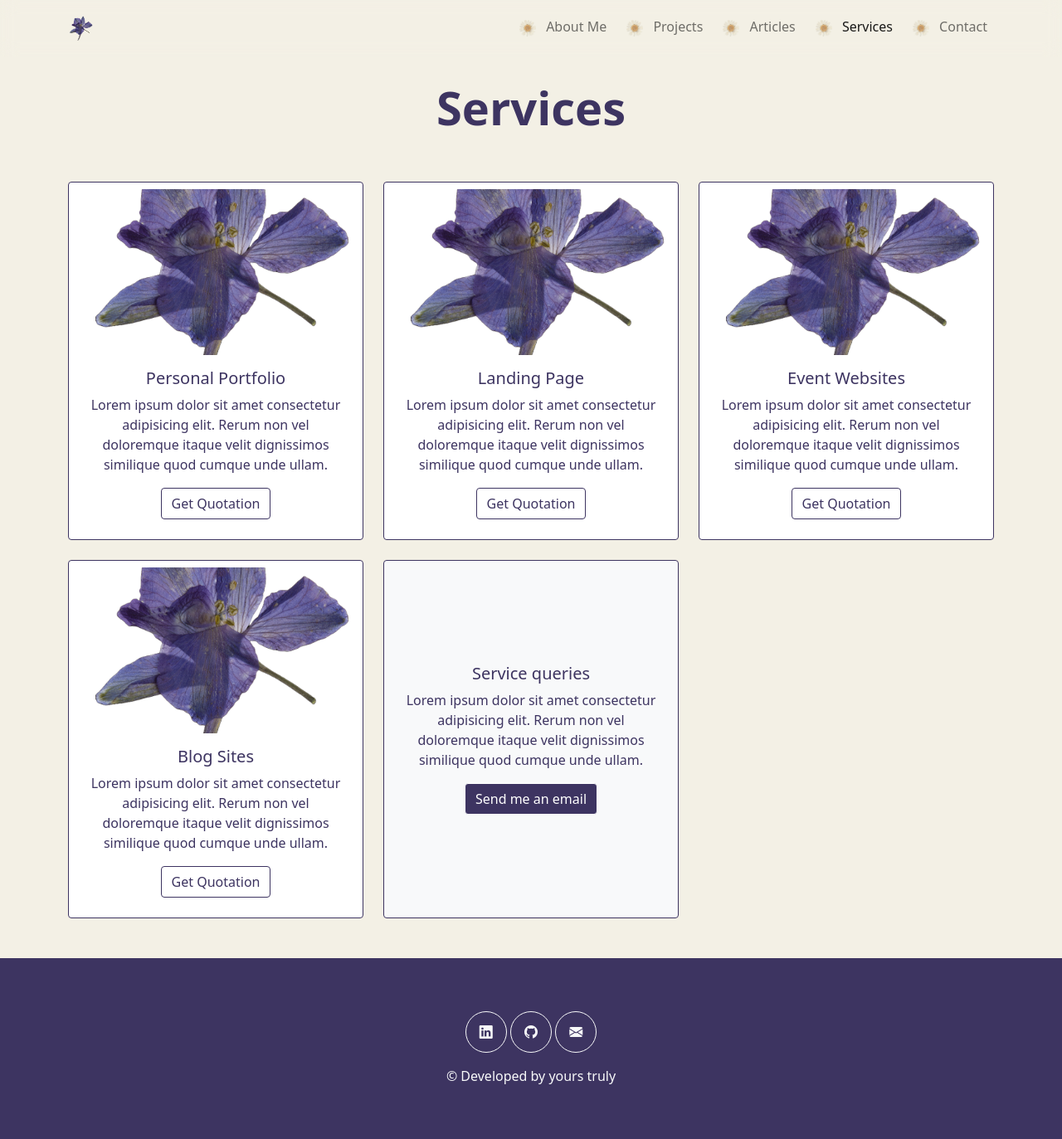
After one commit to gongju-byte/nurulizzati, a Flask app: page /service in a window 1280 px wide. The commit adds this page. Shown: the whole page at 83% size. Run offline with Flask 3, Linux system fonts and the light colour scheme.

Commit message:
phase 1.3

```diff
--- a/app.py
+++ b/app.py
@@ -11,8 +11,16 @@ def about():
     return render_template('aboutme.html', status = "about")
 
 @app.route('/project', methods=["post", "get"])
-def projcet():
+def project():
     return render_template('project.html', status = "project")
+
+@app.route('/article', methods=["post", "get"])
+def article():
+    return render_template('article.html', status = "article")
+
+@app.route('/service', methods=["post", "get"])
+def service():
+    return render_template('service.html', status = "service")
 
 
 if __name__ == '__main__':
--- a/static/css/style.css
+++ b/static/css/style.css
@@ -1,9 +1,51 @@
+body{
+  background-color: #f3f0e5;
+  color: #3d3461;
+}
+
+.btn-outline-dark {
+  color: #3d3461;
+  border-color: #3d3461;
+}
+
+.btn-outline-dark:hover {
+  background-color: #3d3461;
+  color: white;
+  border-color: white;
+}
+
+.btn-dark {
+  background-color: #3d3461;
+  color: white;
+  border-color: white;
+}
+
+.btn-dark:hover {
+  color: #3d3461;
+  border-color: #3d3461;
+  background-color: transparent;
+}
+
+#projecthead .bi{
+  color: #3d3461;
+}
+
+.border-dark {
+  border-color: #3d3461 !important;
+}
+
+
 /*Navbar*/
 .navbar {
   backdrop-filter: blur(10px);
-  background-color: rgba(255, 255, 255, 0.7);
   -webkit-backdrop-filter: blur(10px);
 }
+
+.navbar li:hover img {
+  transform: rotate(360deg);
+  transition: transform 0.5s ease-in-out;
+}
+
 
 /*Project cards*/
 #projectsection .card {
@@ -11,6 +53,8 @@
   overflow: hidden;
   transition: color 0.3s ease;
   z-index: 0;
+  background-color: #3d3461;
+  color: #f3f0e5;
 }
 
 #projectsection .card::before {
@@ -20,7 +64,7 @@
   left: 0;
   width: 100%;
   height: 0;
-  background: black;
+  background: #f3f0e5;
   z-index: 1;
   transition: height 0.4s ease;
   pointer-events: none;
@@ -38,5 +82,9 @@
 }
 
 #projectsection .card:hover * {
-  color: white;
+  color: #3d3461;
 }
+
+#contact{
+  background-color: #3d3461;
+}
--- a/templates/aboutme.html
+++ b/templates/aboutme.html
@@ -24,7 +24,7 @@
 
     <div class="container">
         <div class="min-vh-100 mt-5">
-            <div class="row justify-content-center align-items-center py-5">
+            <div class="row justify-content-center align-items-center py-5" id="wavy-section">
                 <div class="col-12 col-md-8">
                     <h1 class="display-5 fw-bold">Hey, I am Izzati</h1>
                     <p class="my-3">Lorem ipsum dolor sit amet consectetur adipisicing elit. Inventore distinctio ullam beatae quae molestias ipsum magni sint tempora similique aperiam, nostrum corporis quos voluptatibus totam quia adipisci accusamus reprehenderit earum ut molestiae labore ratione atque! Ducimus unde fugiat quae sunt sit at rerum ea? Atque saepe dicta hic nobis deserunt possimus iure explicabo quidem? Eligendi ipsa modi commodi doloribus, adipisci officia dolore veniam vitae facilis molestiae illo dicta ullam minus at libero nisi pariatur! Maiores quidem eos earum sed dignissimos officia! Expedita, illum aut! Doloremque nisi at, iste incidunt facilis culpa, quia quae natus reiciendis neque, optio quis? Maxime, quisquam!</p>
--- a/templates/footer.html
+++ b/templates/footer.html
@@ -17,11 +17,11 @@
 </head>
 
 <body>
-    <div class="mt-5 py-5 text-center bg-dark text-light">
+    <div id="contact" class="mt-5 py-5 text-center text-light">
         <div class="text-center py-3">
-            <a href="#" class="btn btn-md btn-outline-light p-3 rounded-pill"><i class="bi bi-linkedin" title="Visit website"></i></a>
-            <a href="#" class="btn btn-md btn-outline-light p-3 rounded-pill"><i class="bi bi-github" title="Visit website"></i></a>
-            <a href="#" class="btn btn-md btn-outline-light p-3 rounded-pill"><i class="bi bi-envelope-fill" title="Visit website"></i></a>
+            <a href="#" class="btn btn-md btn-outline-light p-3 rounded-pill"><i class="bi bi-linkedin" title="Linked In"></i></a>
+            <a href="#" class="btn btn-md btn-outline-light p-3 rounded-pill"><i class="bi bi-github" title="Github"></i></a>
+            <a href="mailto:nurulizzatihayat" class="btn btn-md btn-outline-light p-3 rounded-pill"><i class="bi bi-envelope-fill" title="Email"></i></a>
         </div>
         <p>&#169; Developed by yours truly</p>
     </div>
--- a/templates/index.html
+++ b/templates/index.html
@@ -39,7 +39,7 @@
             <!--Projects Cards-->
             <div class="row row-cols-1 row-cols-md-3 g-4">
                 <div class="col">
-                    <div class="card border-dark h-100">
+                    <div class="card  h-100">
                         <div class="card-body">
                             <span class="small">2024</span>
                             <div class="d-flex justify-content-between align-items-center">
@@ -54,7 +54,7 @@
                     </div>
                 </div>
                 <div class="col">
-                    <div class="card border-dark h-100">
+                    <div class="card h-100">
                         <div class="card-body">
                             <span class="small">2023</span>
                             <div class="d-flex justify-content-between align-items-center">
--- a/templates/navbar.html
+++ b/templates/navbar.html
@@ -30,20 +30,35 @@
 
             <div class="collapse navbar-collapse" id="navbarSupportedContent">
                 <ul class="navbar-nav ms-auto mb-2 mb-lg-0">
-                    <li class="nav-item me-3">
-                        <a class="nav-link {% if status == 'about' %}active{% endif %}" href="/about">About Me</a>
+                    <li class="nav-item">
+                        <a class="nav-link {% if status == 'about' %}active{% endif %}" href="/about">
+                            <img src="/static/images/whiteflower.png" width="20px" class="m-2">
+                            About Me
+                        </a>
                     </li>
-                    <li class="nav-item me-3">
-                        <a class="nav-link {% if status == 'project' %}active{% endif %}" href="/project">Projects</a>
+                    <li class="nav-item">
+                        <a class="nav-link {% if status == 'project' %}active{% endif %}" href="/project">
+                            <img src="/static/images/whiteflower.png" width="20px" class="m-2">
+                            Projects
+                        </a>
                     </li>
-                    <li class="nav-item me-3">
-                        <a class="nav-link {% if status == 'article' %}active{% endif %}" href="/article">Articles</a>
+                    <li class="nav-item">
+                        <a class="nav-link {% if status == 'article' %}active{% endif %}" href="/article">
+                            <img src="/static/images/whiteflower.png" width="20px" class="m-2">
+                            Articles
+                        </a>
                     </li>
-                    <li class="nav-item me-3">
-                        <a class="nav-link {% if status == 'service' %}active{% endif %}" href="/service">Services</a>
+                    <li class="nav-item">
+                        <a class="nav-link {% if status == 'service' %}active{% endif %}" href="/service">
+                            <img src="/static/images/whiteflower.png" width="20px" class="m-2">
+                            Services
+                        </a>
                     </li>
-                    <li class="nav-item me-3">
-                        <a class="nav-link {% if status == 'testimonials' %}active{% endif %}" href="/testimonials">Testimonial</a>
+                    <li class="nav-item">
+                        <a class="nav-link" href="#contact">
+                            <img src="/static/images/whiteflower.png" width="20px" class="m-2">
+                            Contact
+                        </a>
                     </li>
                 </ul>
             </div>
--- /dev/null
+++ b/templates/service.html
@@ -0,0 +1,93 @@
+<html lang="en">
+<head>
+    <meta charset="UTF-8">
+    <meta name="viewport" content="width=device-width, initial-scale=1.0">
+    <meta name="description" content="Portfolio of Jwoo">
+    <meta name="author" content="Izzati">
+    <link rel="icon" href="/static/images/flower.png">
+
+    <title>Services</title>
+
+    <link rel="stylesheet" href="https://cdnjs.cloudflare.com/ajax/libs/bootstrap-icons/1.8.1/font/bootstrap-icons.min.css">
+    <link href="https://cdn.jsdelivr.net/npm/bootstrap@5.0.2/dist/css/bootstrap.min.css" rel="stylesheet" integrity="sha384-EVSTQN3/azprG1Anm3QDgpJLIm9Nao0Yz1ztcQTwFspd3yD65VohhpuuCOmLASjC" crossorigin="anonymous">
+
+    <link rel="preconnect" href="https://fonts.googleapis.com">
+    <link rel="preconnect" href="https://fonts.gstatic.com" crossorigin>
+    <link href="https://fonts.googleapis.com/css2?family=Questrial&display=swap" rel="stylesheet">
+
+    <link rel="stylesheet" href="static/css/style.css">
+</head>
+
+<body>
+    <!--Navbar-->
+    {% include "navbar.html" %}
+
+    <div class="container">
+        <div class="min-vh-100 mt-5">
+            <h1 class="display-4 fw-bold py-5 text-center">Services</h1>
+            <!--Projects Cards-->
+            <div class="row row-cols-1 row-cols-md-3 g-4">
+                <div class="col">
+                    <div class="card text-center border-dark h-100 p-2">
+                        <img src="/static/images/flower.png" class="card-img-top" style="height: 200px; object-fit: cover;">
+                        <div class="card-body">
+                            <h5 class="card-title">Personal Portfolio</h5>
+                            <p class="card-text mt-2">Lorem ipsum dolor sit amet consectetur adipisicing elit. Rerum non vel doloremque itaque velit dignissimos similique quod cumque unde ullam.</p>
+                            <a href="#" class="btn btn-outline-dark">Get Quotation</a>
+                        </div>
+                    </div>
+                </div>
+
+                <div class="col">
+                    <div class="card text-center border-dark h-100 p-2">
+                        <img src="/static/images/flower.png" class="card-img-top" style="height: 200px; object-fit: cover;">
+                        <div class="card-body">
+                            <h5 class="card-title">Landing Page</h5>
+                            <p class="card-text mt-2">Lorem ipsum dolor sit amet consectetur adipisicing elit. Rerum non vel doloremque itaque velit dignissimos similique quod cumque unde ullam.</p>
+                            <a href="#" class="btn btn-outline-dark">Get Quotation</a>
+                        </div>
+                    </div>
+                </div>
+
+                <div class="col">
+                    <div class="card text-center border-dark h-100 p-2">
+                        <img src="/static/images/flower.png" class="card-img-top" style="height: 200px; object-fit: cover;">
+                        <div class="card-body">
+                            <h5 class="card-title">Event Websites</h5>
+                            <p class="card-text mt-2">Lorem ipsum dolor sit amet consectetur adipisicing elit. Rerum non vel doloremque itaque velit dignissimos similique quod cumque unde ullam.</p>
+                            <a href="#" class="btn btn-outline-dark">Get Quotation</a>
+                        </div>
+                    </div>
+                </div>
+
+                <div class="col">
+                    <div class="card text-center border-dark h-100 p-2">
+                        <img src="/static/images/flower.png" class="card-img-top" style="height: 200px; object-fit: cover;">
+                        <div class="card-body">
+                            <h5 class="card-title">Blog Sites</h5>
+                            <p class="card-text mt-2">Lorem ipsum dolor sit amet consectetur adipisicing elit. Rerum non vel doloremque itaque velit dignissimos similique quod cumque unde ullam.</p>
+                            <a href="#" class="btn btn-outline-dark">Get Quotation</a>
+                        </div>
+                    </div>
+                </div>
+
+                <div class="col">
+                    <div class="card text-center border-dark h-100 p-2 bg-light bg-opacity-50" style="backdrop-filter: blur(8px);">
+                        <div class="card-body d-flex flex-column justify-content-center align-items-center" style="height: 200px;">
+                            <h5 class="card-title mb-0">Service queries</h5>
+                            <p class="card-text mt-2">Lorem ipsum dolor sit amet consectetur adipisicing elit. Rerum non vel doloremque itaque velit dignissimos similique quod cumque unde ullam.</p>
+                            <a href="#" class="btn btn-dark">Send me an email</a>
+                        </div>
+                    </div>
+                </div>
+
+            </div>
+        </div>
+    </div>
+
+    <!--Footer-->
+    {% include "footer.html" %}
+
+    <script src="https://cdn.jsdelivr.net/npm/bootstrap@5.0.2/dist/js/bootstrap.bundle.min.js" integrity="sha384-MrcW6ZMFYlzcLA8Nl+NtUVF0sA7MsXsP1UyJoMp4YLEuNSfAP+JcXn/tWtIaxVXM" crossorigin="anonymous"></script>
+</body>
+</html>
```
Also changed, not shown: templates/article.html (added, +51 -0 lines), templates/project.html (+20 -20 lines), static/images/bg.png (deleted), static/images/whiteflower.png (added).
